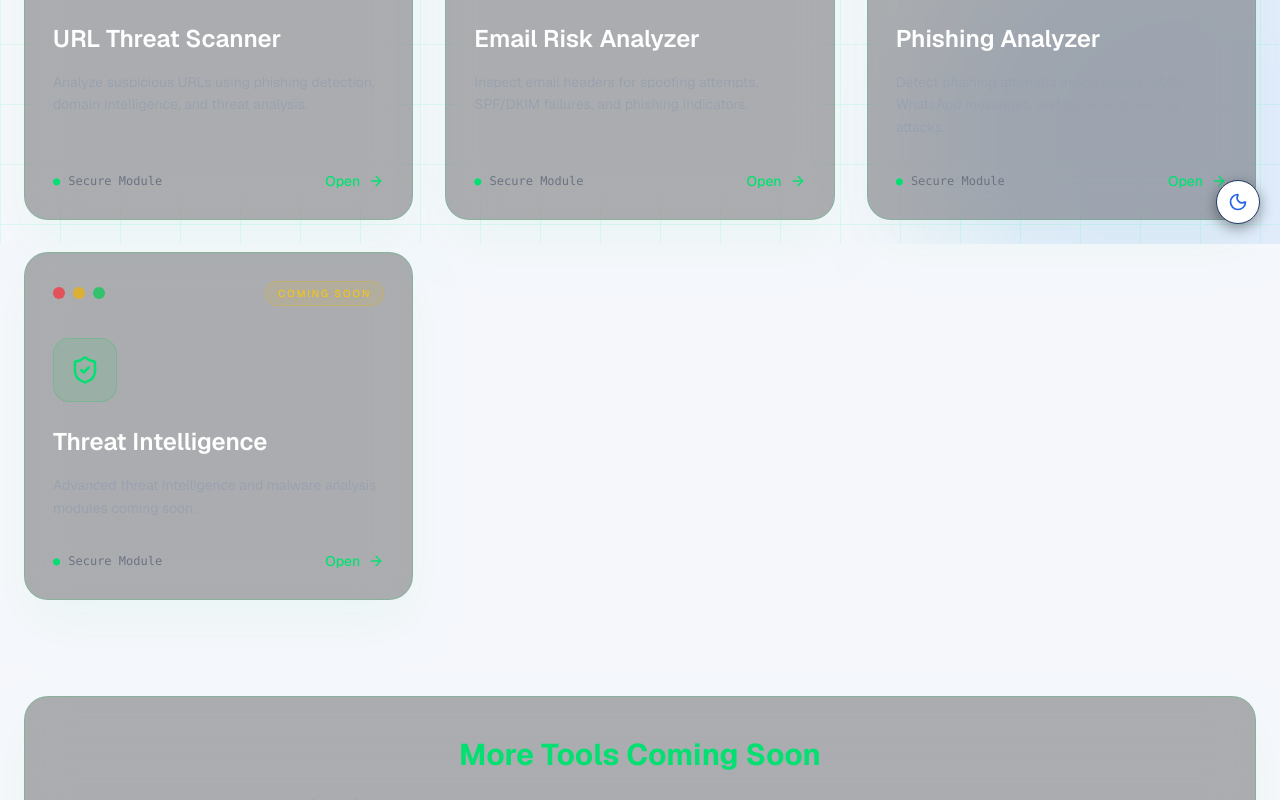
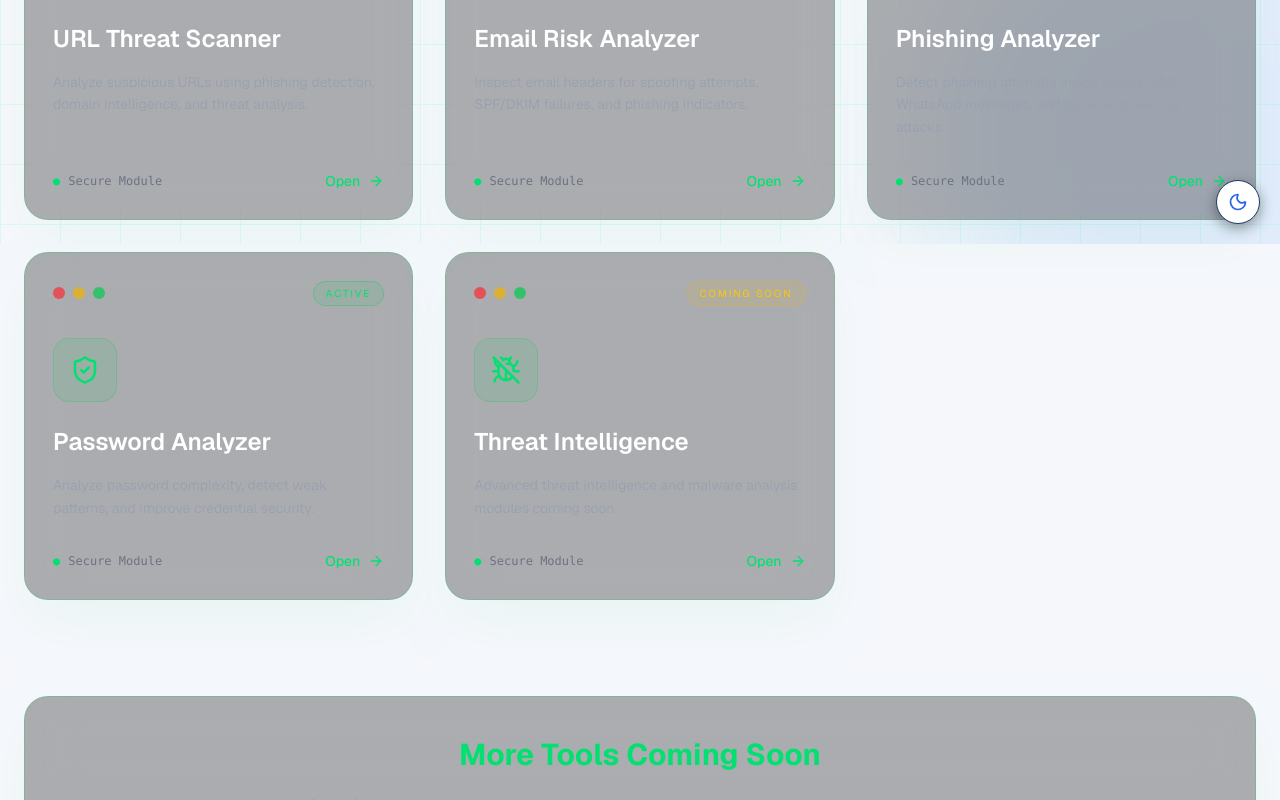
Before and after one commit to NotSoAbhinav/CyberSatark, a Next.js app: page /tools in a window 1280 px wide. Shown: the part 556-1356 px from the top of the page. Built offline with nearby package versions, Linux system fonts and the light colour scheme.

Commit message:
added password analyzer in tools page

```diff
--- a/app/tools/page.tsx
+++ b/app/tools/page.tsx
@@ -11,6 +11,7 @@ import {
   Link2,
   BrainCircuit,
   ArrowRight,
+  BugOff,
 } from "lucide-react";
 
 const tools = [
@@ -40,13 +41,21 @@ const tools = [
     icon: BrainCircuit,
     status: "Active",
   },
+  {
+    title: "Password Analyzer",
+    description:
+      "Analyze password complexity, detect weak patterns, and improve credential security.",
+    href: "/tools/password-analyzer",
+    icon: ShieldCheck,
+    status: "Active",
+  },
 
   {
     title: "Threat Intelligence",
     description:
       "Advanced threat intelligence and malware analysis modules coming soon.",
     href: "#",
-    icon: ShieldCheck,
+    icon: BugOff,
     status: "Coming Soon",
   },
 ];
```
